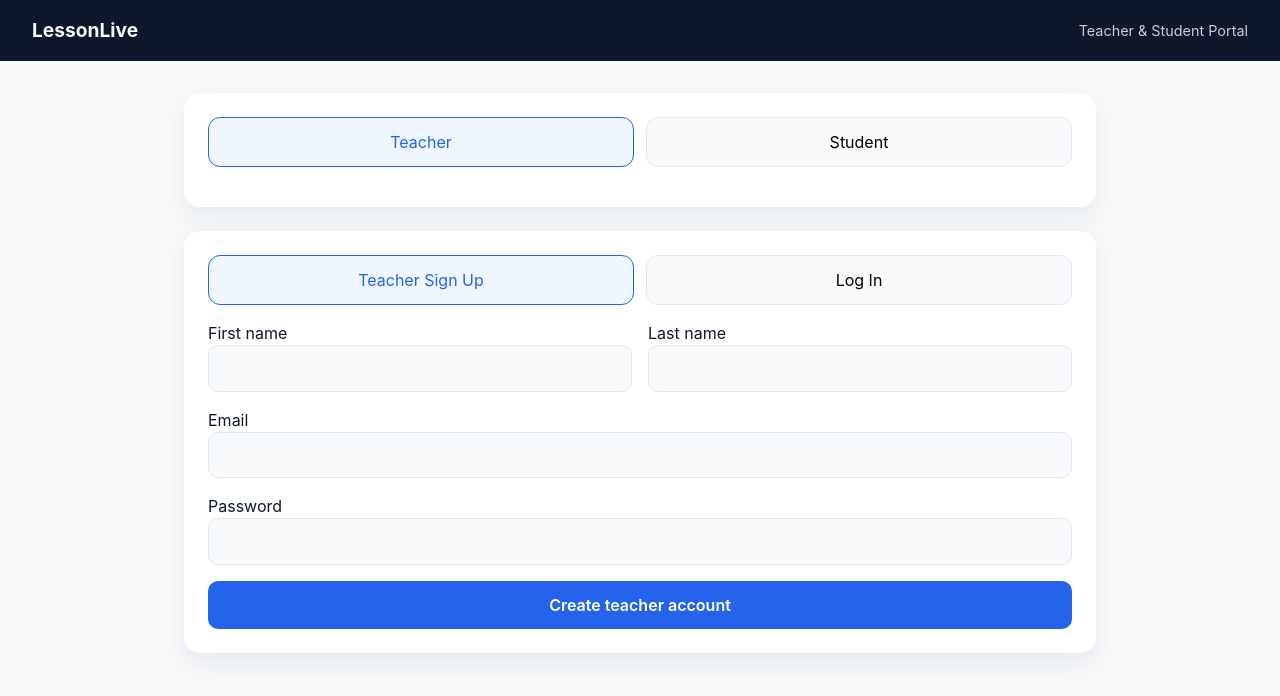
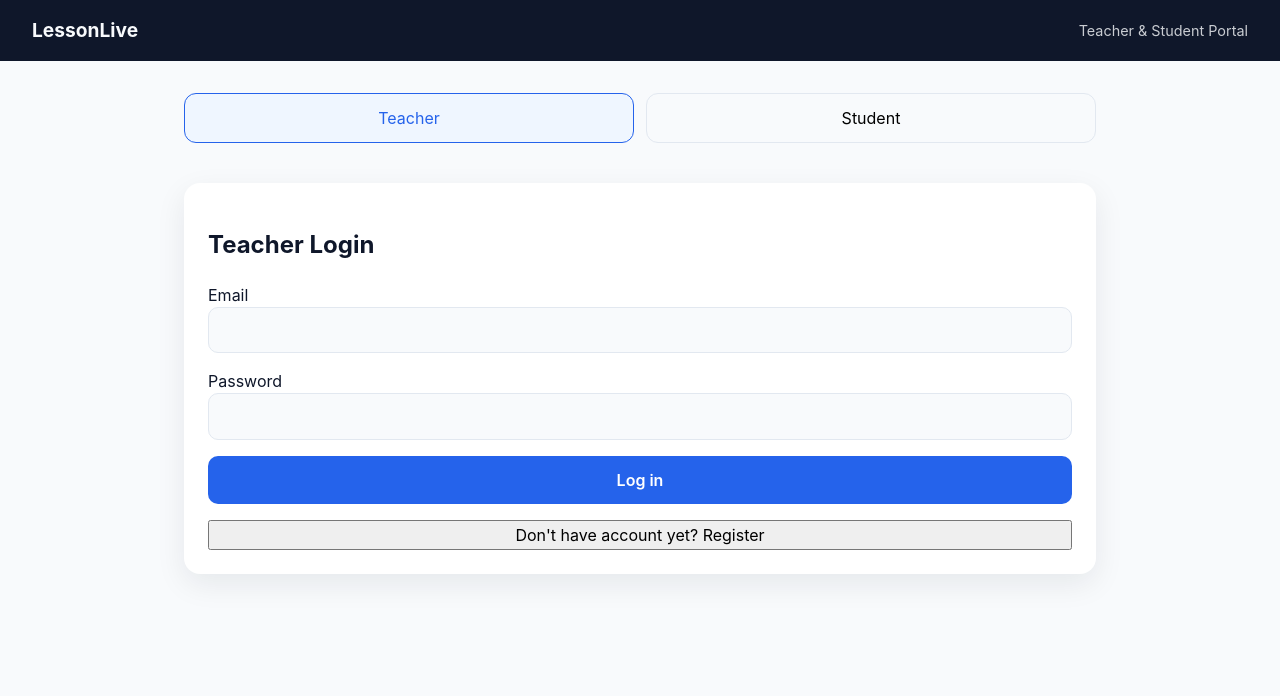
Before and after one commit to temesgensida-code/LessonLive, a React app in the folder frontend/: page / in a window 1280 px wide. Shown: the top 696 px of the page. Built offline with nearby package versions, Linux system fonts and the light colour scheme; the HTML template or start-up script is replaced by a standard one.

Commit message:
student register logic removed

```diff
--- a/frontend/src/components/AuthGateway.jsx
+++ b/frontend/src/components/AuthGateway.jsx
@@ -6,8 +6,8 @@ function AuthGateway({ onSuccess }) {
   const [authType, setAuthType] = useState('teacher')
 
   return (
-    <div className="stack">
-      <section className="card">
+    <div className="stack auth-stack">
+      <section className="auth-switch">
         <div className="tabs">
           <button
             type="button"
--- a/frontend/src/components/StudentLogin.jsx
+++ b/frontend/src/components/StudentLogin.jsx
@@ -34,7 +34,7 @@ function StudentLogin({ onSuccess }) {
   }
 
   return (
-    <div className="card">
+    <div className="card auth-card">
       <h2>Student Login</h2>
       <form onSubmit={handleSubmit} className="form">
         <label>
--- a/frontend/src/components/TeacherAuth.jsx
+++ b/frontend/src/components/TeacherAuth.jsx
@@ -2,7 +2,7 @@ import { useState } from 'react'
 import { apiFetch } from './apiClient'
 
 function TeacherAuth({ onSuccess }) {
-  const [mode, setMode] = useState('signup')
+  const [mode, setMode] = useState('login')
   const [form, setForm] = useState({
     email: '',
     password: '',
@@ -50,23 +50,8 @@ function TeacherAuth({ onSuccess }) {
   }
 
   return (
-    <div className="card">
-      <div className="tabs">
-        <button
-          type="button"
-          className={mode === 'signup' ? 'tab active' : 'tab'}
-          onClick={() => setMode('signup')}
-        >
-          Teacher Sign Up
-        </button>
-        <button
-          type="button"
-          className={mode === 'login' ? 'tab active' : 'tab'}
-          onClick={() => setMode('login')}
-        >
-          Log In
-        </button>
-      </div>
+    <div className="card auth-card">
+      <h2>{mode === 'signup' ? 'Teacher Register' : 'Teacher Login'}</h2>
 
       <form onSubmit={handleSubmit} className="form">
         {mode === 'signup' && (
@@ -99,6 +84,15 @@ function TeacherAuth({ onSuccess }) {
         <button type="submit" className="primary" disabled={loading}>
           {loading ? 'Please wait…' : mode === 'signup' ? 'Create teacher account' : 'Log in'}
         </button>
+        {mode === 'login' ? (
+          <button type="button" className="link-button" onClick={() => setMode('signup')}>
+            Don&apos;t have account yet? Register
+          </button>
+        ) : (
+          <button type="button" className="link-button" onClick={() => setMode('login')}>
+            Already have an account? Log in
+          </button>
+        )}
       </form>
     </div>
   )
```
